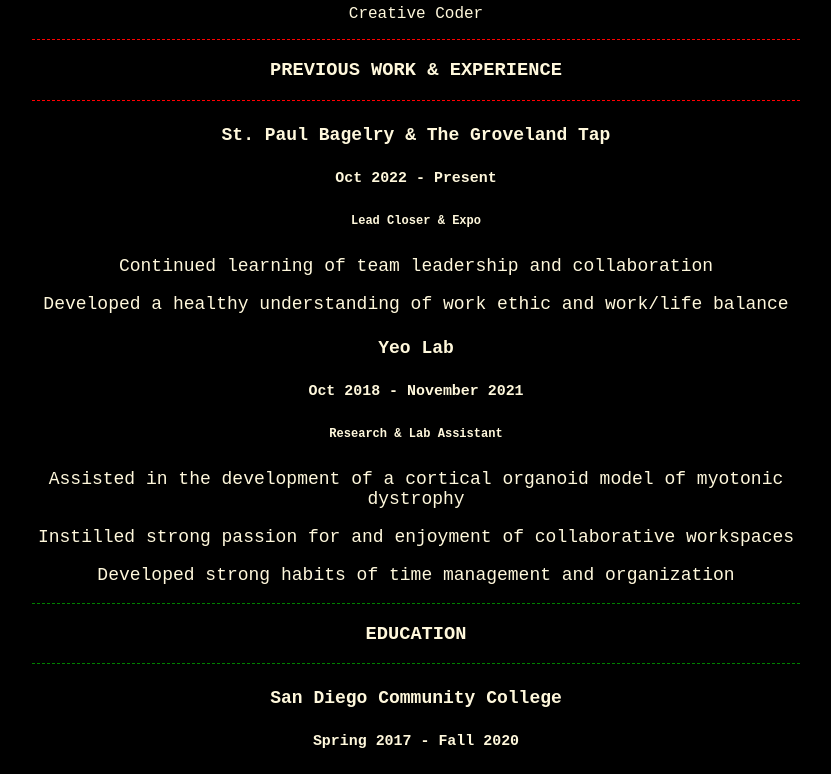
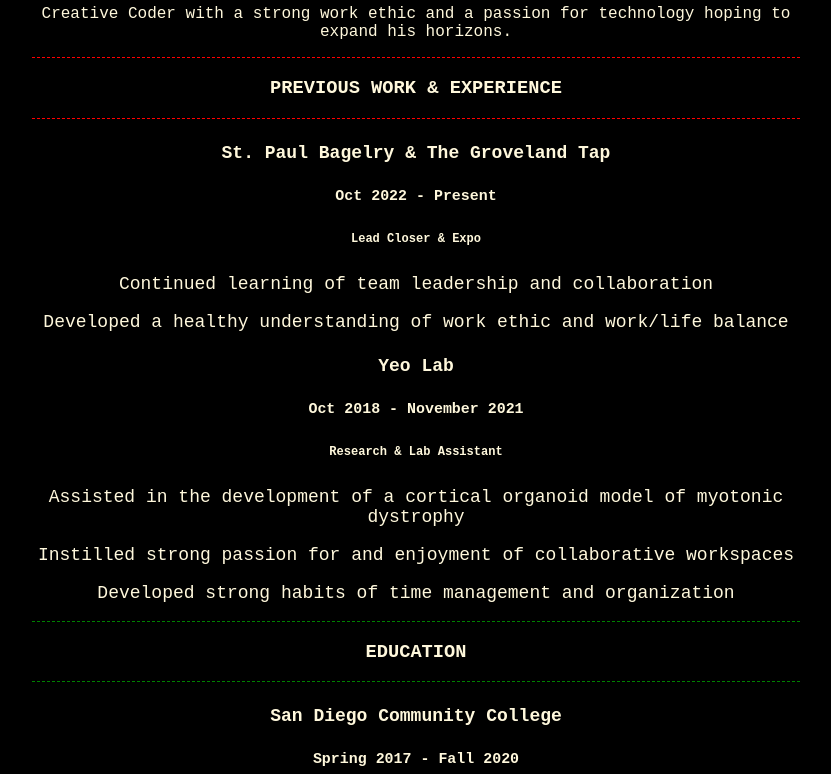
Before and after one commit to TB-RGB/TB-RGB.github.io, a plain HTML site: page index.html in a window 1280 px wide. Shown: the part 117-891 px from the top of the page, without its empty margins (224-1055 px from the left). Drawn offline with Linux system fonts and the light colour scheme; a script that the page names is missing.

Commit message:
Update index.html

```diff
--- a/index.html
+++ b/index.html
@@ -12,7 +12,7 @@
 <body>
     <div>
         <h1>Tristan Bridges</h1>
-        <p>Creative Coder</p>
+        <p>Creative Coder with a strong work ethic and a passion for technology hoping to expand his horizons.</p>
     </div>
 
     <div class="job-head">
```
